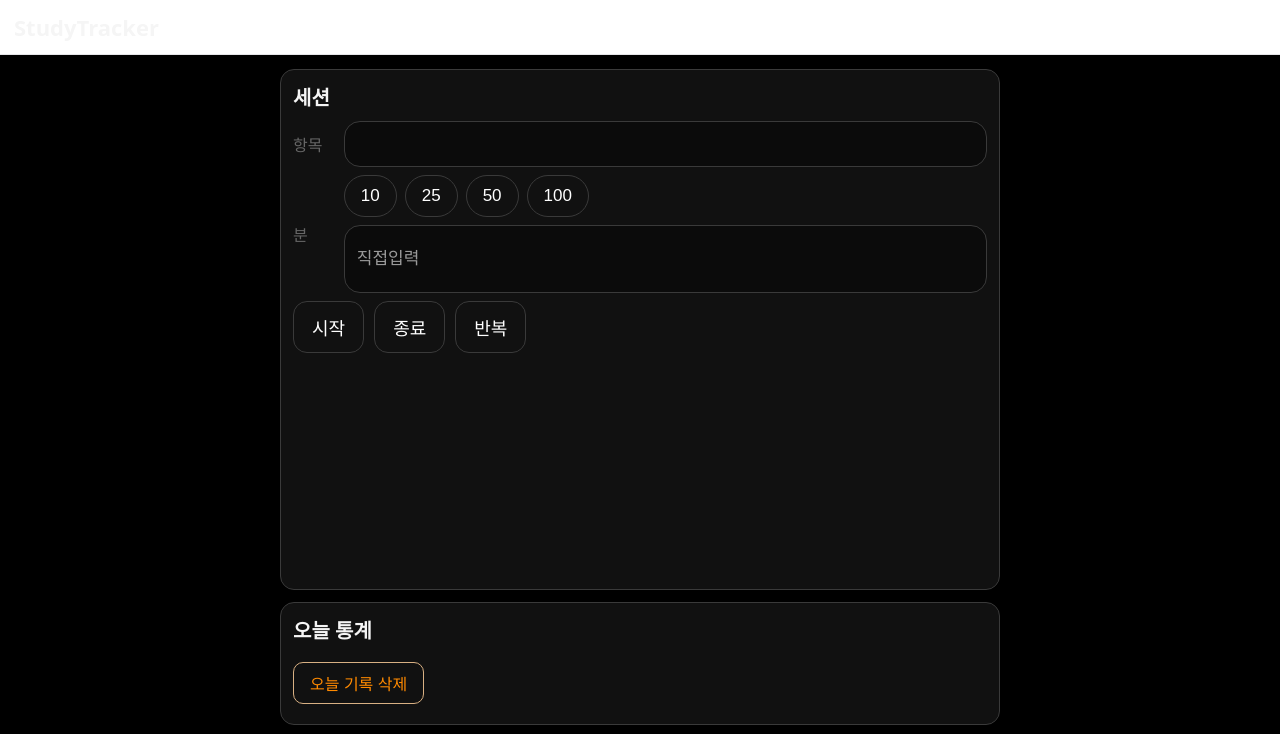
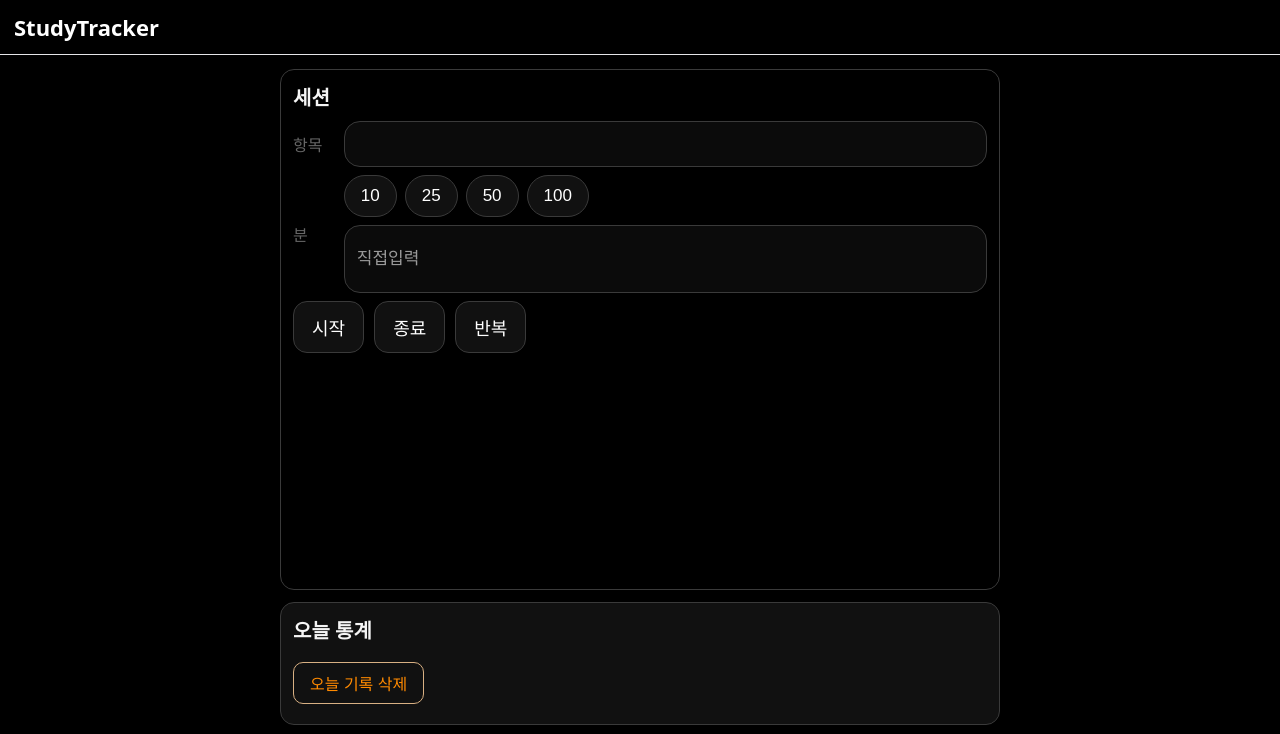
Before and after one commit to drx-labtech/studytracker-pwa, a plain HTML site: page index.html in a window 1280 px wide. Shown: the top 734 px of the page. Drawn offline with nearby package versions, Linux system fonts and the light colour scheme.

Commit message:
Update styles.css

```diff
--- a/styles.css
+++ b/styles.css
@@ -357,3 +357,45 @@ hr {
 .countdown.done {
   color: var(--accent) !important;
 }
+/* 상단 헤더/타이틀 영역 */
+header,
+.topbar,
+.hero,
+.titlebar,
+.app-header {
+  background: #000 !important;
+  color: #fff !important;
+}
+
+header *,
+.topbar *,
+.hero *,
+.titlebar *,
+.app-header * {
+  color: #fff !important;
+}
+
+/* 제목 글자 */
+h1,
+.app-title,
+.logo-text {
+  color: #fff !important;
+}
+#importBtn,
+#importFile,
+label[for="importFile"],
+.import-btn,
+.import-label {
+  background: #111 !important;
+  color: #fff !important;
+  border: 1px solid #444 !important;
+}
+/* 상단 큰 박스/섹션 */
+.top-section,
+.hero-section,
+.intro,
+.banner,
+section:first-of-type {
+  background: #000 !important;
+  color: #fff !important;
+}
```
